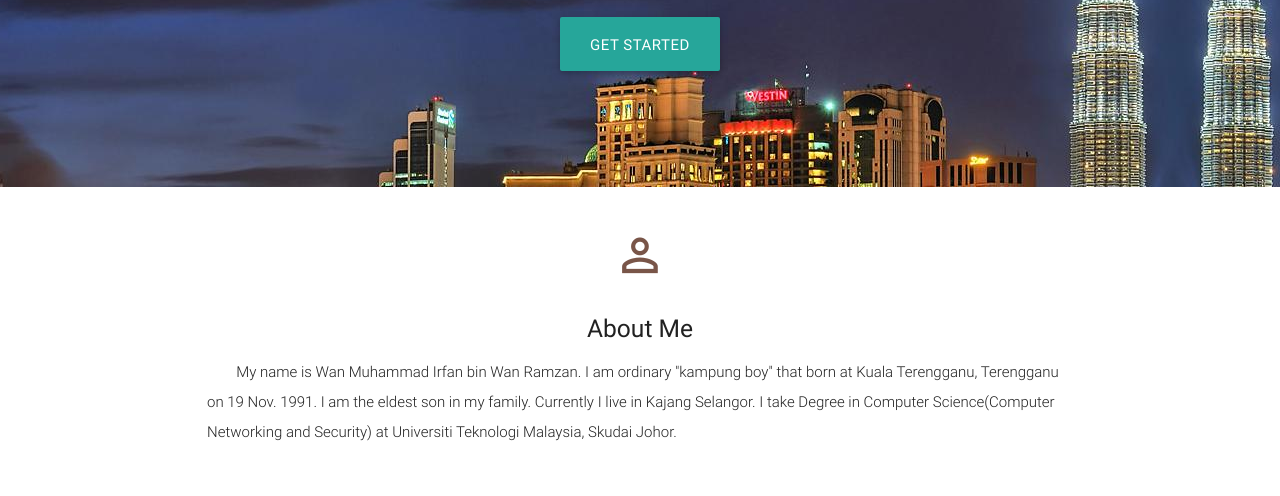
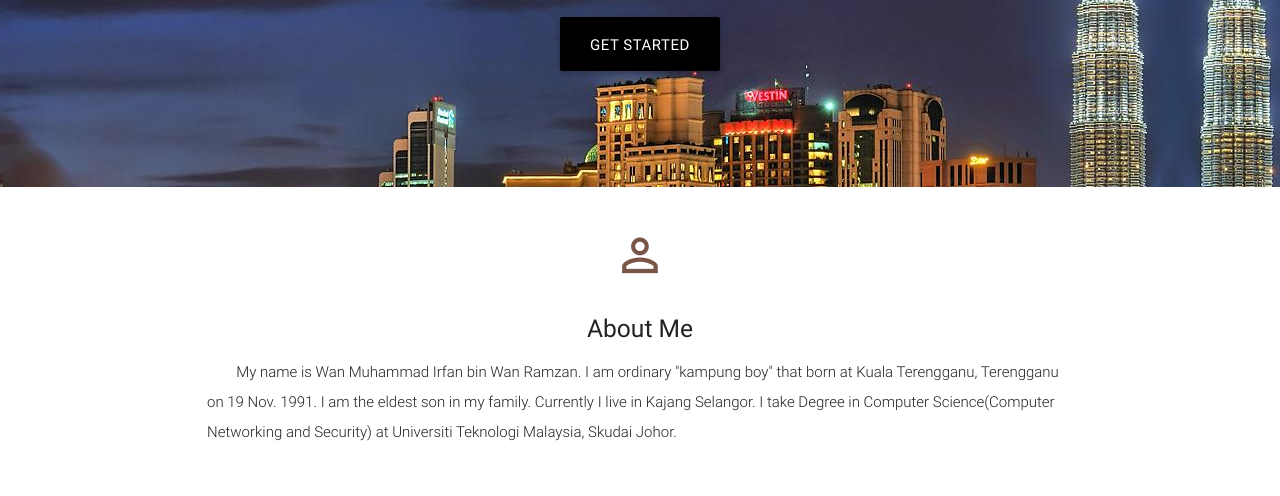
Before and after one commit to khaliqqq/bengkel-git-nef-jomweb-2015-crack-version, a plain HTML site: page index.html in a window 1280 px wide. Shown: the part 257-753 px from the top of the page. Drawn offline with nearby package versions, Linux system fonts and the light colour scheme.

Commit message:
Change somewhere color

```diff
--- a/index.html
+++ b/index.html
@@ -28,7 +28,7 @@
           <h5 class="header col s12 light"><i>This is my first website and it is all about me</i></h5>
         </div>
         <div class="row center">
-          <a href="http://materializecss.com/getting-started.html" id="download-button" class="btn-large waves-effect waves-light teal lighten-1">Get Started</a>
+          <a href="http://materializecss.com/getting-started.html" id="download-button" class="btn-large waves-effect waves-light black lighten-1">Get Started</a>
         </div>
         <br><br>
 
```
